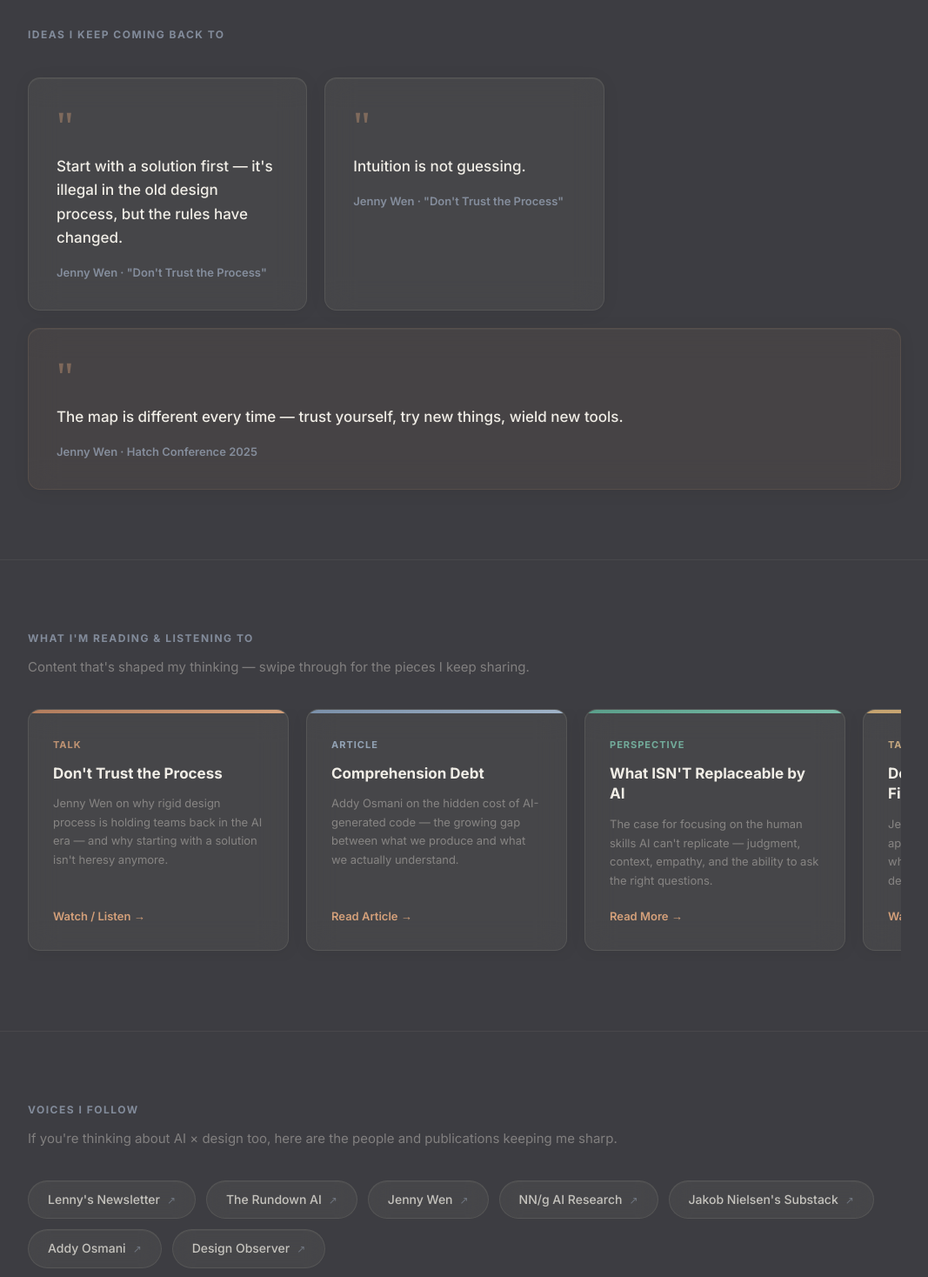
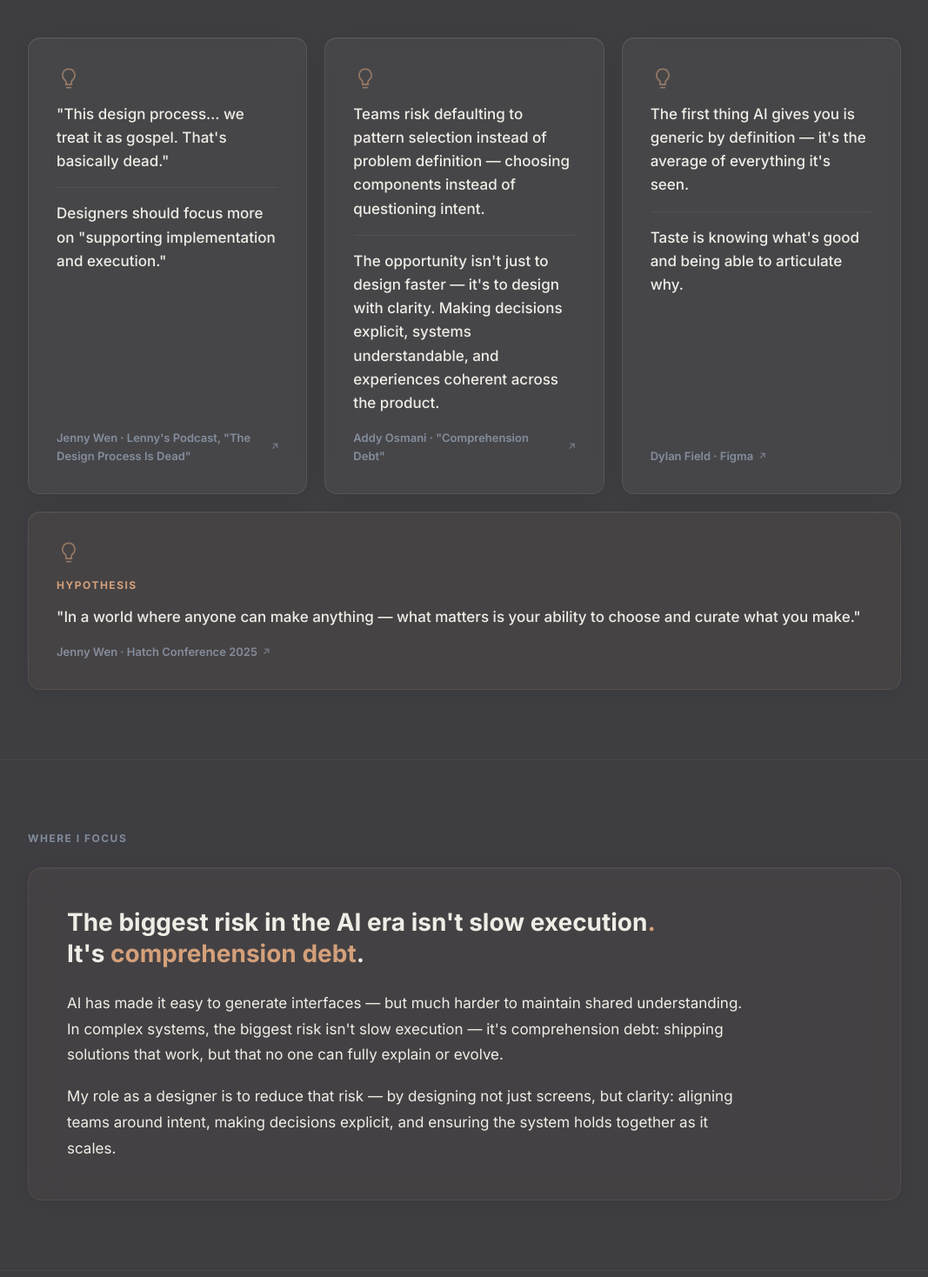
Before and after one commit to kmk221/portfolio-kg, a React (Vite) app: page /ai-design in a window 1280 px wide. Shown: the part 1022-2490 px from the top of the page at 87% size, without its empty margins (106-1173 px from the left). Built offline with nearby package versions, Linux system fonts and the light colour scheme; a web font is replaced by a local one.

Commit message:
Update AIDesign.jsx

```diff
--- a/src/pages/AIDesign.jsx
+++ b/src/pages/AIDesign.jsx
@@ -32,38 +32,71 @@ const glassCard = {
 }
 
 const quotes = [
-  { text: "Start with a solution first — it's illegal in the old design process, but the rules have changed.", source: 'Jenny Wen · "Don\'t Trust the Process"' },
-  { text: 'Intuition is not guessing.', source: 'Jenny Wen · "Don\'t Trust the Process"' },
+  {
+    lines: [
+      '"This design process… we treat it as gospel. That\'s basically dead."',
+      'Designers should focus more on "supporting implementation and execution."',
+    ],
+    source: 'Jenny Wen · Lenny\'s Podcast, "The Design Process Is Dead"',
+    url: 'https://www.lennysnewsletter.com/p/the-design-process-is-dead',
+  },
+  {
+    lines: [
+      'Teams risk defaulting to pattern selection instead of problem definition — choosing components instead of questioning intent.',
+      "The opportunity isn't just to design faster — it's to design with clarity. Making decisions explicit, systems understandable, and experiences coherent across the product.",
+    ],
+    source: 'Addy Osmani · "Comprehension Debt"',
+    url: 'https://addyosmani.com/blog/comprehension-debt/',
+  },
+  {
+    lines: [
+      "The first thing AI gives you is generic by definition — it's the average of everything it's seen.",
+      "Taste is knowing what's good and being able to articulate why.",
+    ],
+    source: 'Dylan Field · Figma',
+    url: 'https://www.lennysnewsletter.com/p/why-ai-makes-design-craft-and-quality-the-new-moat',
+  },
 ]
 const wideQuote = {
-  text: 'The map is different every time — trust yourself, try new things, wield new tools.',
+  label: 'Hypothesis',
+  text: '"In a world where anyone can make anything — what matters is your ability to choose and curate what you make."',
   source: 'Jenny Wen · Hatch Conference 2025',
+  url: 'https://www.youtube.com/watch?v=4u94juYwLLM',
 }
 
 const contentPieces = [
-  { type: 'Talk', color: '#B17C5D', colorEnd: '#d4a07a', title: "Don't Trust the Process", tldr: "Jenny Wen on why rigid design process is holding teams back in the AI era — and why starting with a solution isn't heresy anymore.", cta: 'Watch / Listen →', url: 'https://www.hatchconference.com/agenda/don-t-trust-the-process' },
+  { type: 'Podcast', color: '#a07bc4', colorEnd: '#b89bd4', title: 'The Design Process Is Dead', tldr: "Jenny Wen on Lenny's Podcast — why the traditional linear design process doesn't hold up in the AI era, and what's replacing it. The episode that inspired this whole page.", cta: 'Listen →', url: 'https://www.lennysnewsletter.com/p/the-design-process-is-dead' },
   { type: 'Article', color: '#7a8fa8', colorEnd: '#a0b3c8', title: 'Comprehension Debt', tldr: "Addy Osmani on the hidden cost of AI-generated code — the growing gap between what we produce and what we actually understand.", cta: 'Read Article →', url: 'https://addyosmani.com/blog/comprehension-debt/' },
-  { type: 'Perspective', color: '#5a9e8a', colorEnd: '#7bbfaa', title: "What ISN'T Replaceable by AI", tldr: "The case for focusing on the human skills AI can't replicate — judgment, context, empathy, and the ability to ask the right questions.", cta: 'Read More →', url: '#' },
-  { type: 'Talk', color: '#c4a26e', colorEnd: '#dbb98a', title: 'Designing for Delight at Figma', tldr: 'Jenny Wen on how Figma\'s team approached moments of delight — and why "make people smile" is a valid design goal.', cta: 'Watch / Listen →', url: '#' },
+  { type: 'Podcast', color: '#8a7bb8', colorEnd: '#a896d1', title: 'Claude Cowork for Designers', tldr: 'Patricia Reiners on the Future of UX podcast — five concrete workflows that change how designers work day-to-day: research synthesis, competitive analysis, flow specs, design system docs, and portfolio case studies.', cta: 'Listen →', url: 'https://podcasts.apple.com/us/podcast/152-claude-cowork-for-designers-in-30-min-5-real-workflows/id1480706373?i=1000761766238' },
+  { type: 'Podcast', color: '#7a6ba8', colorEnd: '#9887c4', title: 'Taste Is Your Moat', tldr: "Figma CEO Dylan Field on Lenny's Podcast — why craft, taste, and judgment are the real differentiators as AI accelerates execution, and how designers become more essential, not less.", cta: 'Listen →', url: 'https://www.lennysnewsletter.com/p/why-ai-makes-design-craft-and-quality-the-new-moat' },
+  { type: 'Article', color: '#7a8fa8', colorEnd: '#a0b3c8', title: 'A.I. Is Coming for Culture', tldr: 'Joshua Rothman in The New Yorker on what happens to meaning, taste, and shared cultural experience when machines can generate artifacts at scale — and why human judgment still matters.', cta: 'Read Article →', url: 'https://www.newyorker.com/magazine/2025/09/01/ai-is-coming-for-culture' },
+  { type: 'Podcast', color: '#5d6db0', colorEnd: '#8593c9', title: 'Hard Fork', tldr: "Kevin Roose and Casey Newton on the real-world implications of AI across industries — grounding the conversation in what's actually happening, not theory.", cta: 'Listen →', url: 'https://www.nytimes.com/column/hard-fork' },
+  { type: 'Talk', color: '#c4a26e', colorEnd: '#dbb98a', title: 'Designing for Delight at Figma', tldr: 'Jenny Wen on how Figma\'s team approached moments of delight — and why "make people smile" is a valid design goal.', cta: 'Watch / Listen →', url: 'https://www.dive.club/deep-dives/jenny-wen' },
+  { type: 'Substack', color: '#B17C5D', colorEnd: '#d4a07a', title: "Don't Trust the Process", tldr: "Jenny Wen's Substack post on why rigid design process is holding teams back in the AI era — and why starting with a solution isn't heresy anymore.", cta: 'Read on Substack →', url: 'https://jennywen.substack.com/p/dont-trust-the-design-process' },
 ]
 
 const voices = [
   { name: "Lenny's Newsletter", url: 'https://www.lennysnewsletter.com/' },
   { name: 'The Rundown AI', url: 'https://www.therundown.ai/' },
-  { name: 'Jenny Wen', url: '#' },
+  { name: 'Jenny Wen', url: 'http://jennywen.ca/' },
+  { name: 'Dive Club', url: 'https://www.dive.club/' },
+  { name: 'Patricia Reiners · Future of UX', url: 'https://podcasts.apple.com/us/podcast/future-of-ux-your-design-tech-and-user/id1480706373' },
+  { name: 'a16z Podcast', url: 'https://a16z.com/podcasts/a16z-show/' },
+  { name: 'Hard Fork · NYT', url: 'https://www.nytimes.com/column/hard-fork' },
   { name: 'NN/g AI Research', url: 'https://www.nngroup.com/topic/ai/' },
   { name: "Jakob Nielsen's Substack", url: 'https://jakobnielsenphd.substack.com/' },
   { name: 'Addy Osmani', url: 'https://addyosmani.com/' },
   { name: 'Design Observer', url: 'https://designobserver.com/' },
 ]
 
-function QuoteCard({ text, source, wide }) {
+function QuoteCard({ text, lines, source, url, wide, label }) {
   const base = wide
     ? { ...glassCard, gridColumn: '1 / -1', background: 'rgba(212,160,122,0.06)', borderColor: 'rgba(212,160,122,0.12)' }
     : { ...glassCard }
+  const quoteLines = lines || (text ? [text] : [])
   return (
     <div
-      style={{ ...base, padding: 32, cursor: 'default' }}
+      style={{ ...base, padding: 32, cursor: 'default', display: 'flex', flexDirection: 'column' }}
       onMouseEnter={e => {
         e.currentTarget.style.transform = 'translateY(-3px)'
         e.currentTarget.style.boxShadow = '0 16px 48px rgba(0,0,0,0.15)'
@@ -77,9 +110,54 @@ function QuoteCard({ text, source, wide }) {
         e.currentTarget.style.background = wide ? 'rgba(212,160,122,0.06)' : creamGlass
       }}
     >
-      <div style={{ fontSize: 48, lineHeight: 1, color: terracotta, opacity: 0.4, marginBottom: 8, fontFamily: 'Georgia, serif' }}>"</div>
-      <p style={{ fontSize: 17, fontWeight: 500, lineHeight: 1.6, color: textPrimary, marginBottom: 16 }}>{text}</p>
-      <p style={{ fontSize: 13, color: blueLabel, fontWeight: 600 }}>{source}</p>
+      <svg
+        viewBox="0 0 24 24" width="28" height="28" fill="none"
+        stroke="currentColor" strokeWidth="1.5" strokeLinecap="round" strokeLinejoin="round"
+        style={{ color: terracotta, opacity: 0.55, marginBottom: 14, display: 'block' }}
+        aria-hidden="true"
+      >
+        <path d="M9 18h6" />
+        <path d="M10 21h4" />
+        <path d="M12 3a6 6 0 0 0-4 10.5c.8.7 1.5 1.4 1.5 2.5v2h5v-2c0-1.1.7-1.8 1.5-2.5A6 6 0 0 0 12 3Z" />
+      </svg>
+      {label && (
+        <p style={{
+          fontSize: 12, fontWeight: 700, letterSpacing: '1.5px', textTransform: 'uppercase',
+          color: terracotta, marginBottom: 14,
+        }}>
+          {label}
+        </p>
+      )}
+      {quoteLines.map((line, i) => (
+        <p
+          key={i}
+          style={{
+            fontSize: 17, fontWeight: 500, lineHeight: 1.6, color: textPrimary,
+            marginBottom: 16,
+            paddingBottom: i < quoteLines.length - 1 ? 16 : 0,
+            borderBottom: i < quoteLines.length - 1 ? '1px solid rgba(243,239,217,0.06)' : 'none',
+          }}
+        >
+          {line}
+        </p>
+      ))}
+      {url ? (
+        <a
+          href={url} target="_blank" rel="noreferrer"
+          style={{
+            fontSize: 13, color: blueLabel, fontWeight: 600, marginTop: 'auto',
+            textDecoration: 'none', display: 'inline-flex', alignItems: 'center', gap: 6,
+            transition: 'color 0.2s ease',
+            alignSelf: 'flex-start',
+          }}
+          onMouseEnter={e => { e.currentTarget.style.color = terracotta }}
+          onMouseLeave={e => { e.currentTarget.style.color = blueLabel }}
+        >
+          {source} <span style={{ fontSize: 11, opacity: 0.7 }}>↗</span>
+        </a>
+      ) : (
+        <p style={{ fontSize: 13, color: blueLabel, fontWeight: 600, marginTop: 'auto' }}>{source}</p>
+      )}
     </div>
   )
 }
@@ -152,14 +230,14 @@ export default function AIDesign() {
             fontSize: 'clamp(18px, 2.2vw, 22px)', fontWeight: 500, lineHeight: 1.7,
             color: textPrimary, maxWidth: 800,
             borderLeft: `3px solid ${terracotta}`, paddingLeft: 28,
-            margin: 0, marginBottom: 24,
+            margin: 0,
           }}>
-            The foundations of design thinking still exist — but AI has shuffled the order.
-            We can spit out deliverables faster, get answers back quicker, and iterate in
-            smaller chunks. It's not that research, validation, and discovery disappeared.
-            It's that the whole process got compressed and rearranged — and that's actually exciting.
+            AI compresses the design process — but it also introduces a new risk: we can
+            generate solutions faster than we can understand them. That's why my focus
+            isn't just on speed — it's on clarity. Ensuring that what we design is not
+            only usable, but explainable, scalable, and grounded in a shared understanding
+            across teams.
           </blockquote>
-          <p style={{ fontSize: 14, color: textMuted, fontStyle: 'italic', paddingLeft: 31 }}>— Kristin Garza</p>
         </div>
       </div>
 
@@ -167,15 +245,47 @@ export default function AIDesign() {
       <div style={{ ...sec({ paddingTop: 80, paddingBottom: 80 }), ...divider }}>
         <p style={{ fontSize: 12, fontWeight: 700, letterSpacing: '1.5px', textTransform: 'uppercase', color: blueLabel, marginBottom: 40 }}>Ideas I Keep Coming Back To</p>
         <div style={{ display: 'grid', gridTemplateColumns: 'repeat(auto-fit, minmax(280px, 1fr))', gap: 20 }}>
-          {quotes.map((q, i) => <QuoteCard key={i} text={q.text} source={q.source} />)}
-          <QuoteCard text={wideQuote.text} source={wideQuote.source} wide />
+          {quotes.map((q, i) => <QuoteCard key={i} lines={q.lines} source={q.source} url={q.url} />)}
+          <QuoteCard text={wideQuote.text} source={wideQuote.source} label={wideQuote.label} url={wideQuote.url} wide />
+        </div>
+      </div>
+
+      {/* Where I Focus — deeper insight */}
+      <div style={{ ...sec({ paddingTop: 80, paddingBottom: 80 }), ...divider }}>
+        <p style={{ fontSize: 12, fontWeight: 700, letterSpacing: '1.5px', textTransform: 'uppercase', color: blueLabel, marginBottom: 24 }}>Where I Focus</p>
+        <div style={{
+          ...glassCard, padding: 44, borderRadius: 16,
+          background: 'rgba(212,160,122,0.05)', borderColor: 'rgba(212,160,122,0.1)',
+        }}>
+          <h2 style={{
+            fontSize: 'clamp(22px, 2.6vw, 28px)', fontWeight: 700, lineHeight: 1.3,
+            color: textPrimary, marginBottom: 24, maxWidth: 760,
+          }}>
+            The biggest risk in the AI era isn't slow execution<span style={{ color: terracotta }}>.</span><br />
+            It's <span style={{ color: terracotta }}>comprehension debt</span>.
+          </h2>
+          <p style={{
+            fontSize: 17, lineHeight: 1.75, color: textPrimary, maxWidth: 780, marginBottom: 18,
+          }}>
+            AI has made it easy to generate interfaces — but much harder to maintain
+            shared understanding. In complex systems, the biggest risk isn't slow execution —
+            it's comprehension debt: shipping solutions that work, but that no one can fully
+            explain or evolve.
+          </p>
+          <p style={{
+            fontSize: 17, lineHeight: 1.75, color: textPrimary, maxWidth: 780, margin: 0,
+          }}>
+            My role as a designer is to reduce that risk — by designing not just screens, but
+            clarity: aligning teams around intent, making decisions explicit, and ensuring
+            the system holds together as it scales.
+          </p>
         </div>
       </div>
 
       {/* Content Carousel */}
       <div style={{ ...sec({ paddingTop: 80, paddingBottom: 80 }), ...divider }}>
-        <p style={{ fontSize: 12, fontWeight: 700, letterSpacing: '1.5px', textTransform: 'uppercase', color: blueLabel, marginBottom: 12 }}>What I'm Reading & Listening To</p>
-        <p style={{ fontSize: 15, color: textMuted, marginBottom: 36 }}>Content that's shaped my thinking — swipe through for the pieces I keep sharing.</p>
+        <p style={{ fontSize: 12, fontWeight: 700, letterSpacing: '1.5px', textTransform: 'uppercase', color: blueLabel, marginBottom: 12 }}>How AI is reshaping design</p>
+        <p style={{ fontSize: 15, color: textMuted, marginBottom: 36 }}>The talks, articles, and research shaping how I think about design in the age of AI — swipe through for the pieces I keep coming back to.</p>
         <div style={{
           display: 'flex', gap: 20, overflowX: 'auto',
           paddingBottom: 12, scrollSnapType: 'x mandatory',
```
